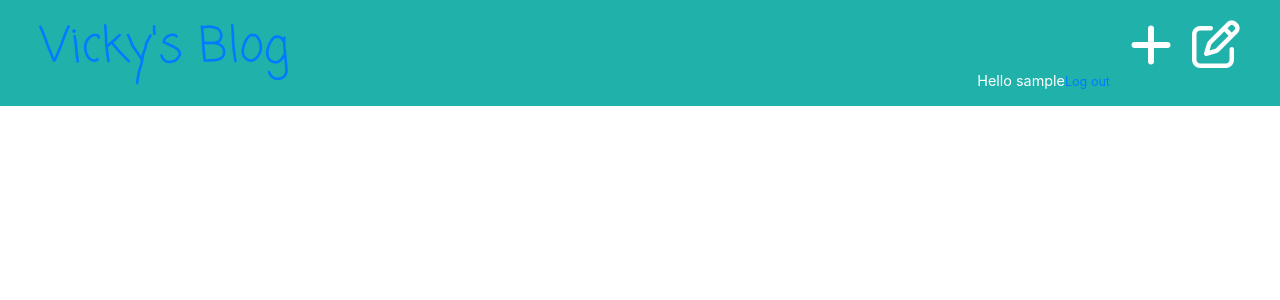
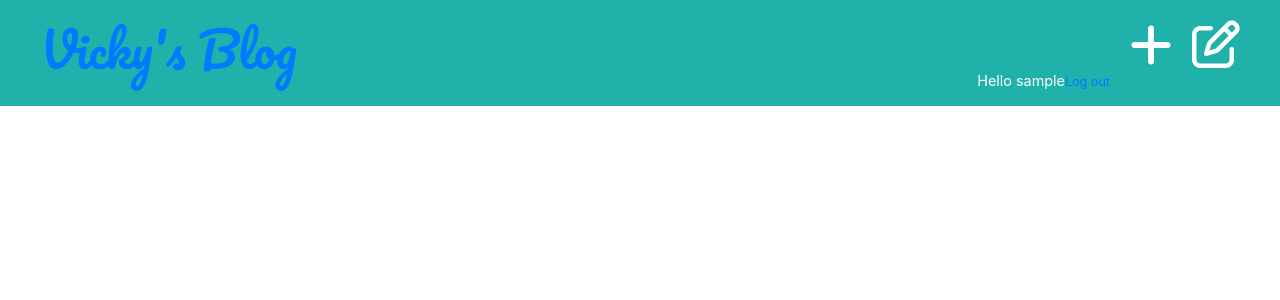
Before and after one commit to aeris57/my-first-blog, a Django app: a page that uses blog/templates/blog/base.html in a window 1280 px wide. Shown: the top 300 px of the page. Run offline with Django 3.2, Linux system fonts and the light colour scheme; the visitor is signed in with stand-in values (Sample User, id 1); data that the repository does not hold is empty; some libraries are stand-ins or nearby versions.

Commit message:
Changed fonts

```diff
--- a/blog/static/css/blog.css
+++ b/blog/static/css/blog.css
@@ -14,11 +14,11 @@
 .content {
     margin-top: 30px;
     margin-left: 40px;
-    font-family: 'Coming Soon';
+    font-family: 'Nunito', sans-serif;
 }
 
 h1, h2, h3, h4 {
-    font-family: 'Coming Soon', cursive;
+    font-family: 'Pacifico', cursive;
 }
 
 .date {
--- a/blog/templates/blog/base.html
+++ b/blog/templates/blog/base.html
@@ -5,7 +5,8 @@
     <meta charset="UTF-8">
     <title>Vicky's blog</title>
     <link rel="stylesheet" href="https://maxcdn.bootstrapcdn.com/bootstrap/4.0.0-alpha.4/css/bootstrap.min.css" integrity="sha384-2hfp1SzUoho7/TsGGGDaFdsuuDL0LX2hnUp6VkX3CUQ2K4K+xjboZdsXyp4oUHZj" crossorigin="anonymous">
-    <link href="https://fonts.googleapis.com/css?family=Coming+Soon" rel="stylesheet">
+    <link href="https://fonts.googleapis.com/css?family=Nunito" rel="stylesheet">
+    <link href="https://fonts.googleapis.com/css?family=Pacifico" rel="stylesheet">
     <link rel="stylesheet" href="{% static 'css/blog.css' %}">
     <script src="https://use.fontawesome.com/424a2c4909.js"></script>
 </head>
```
